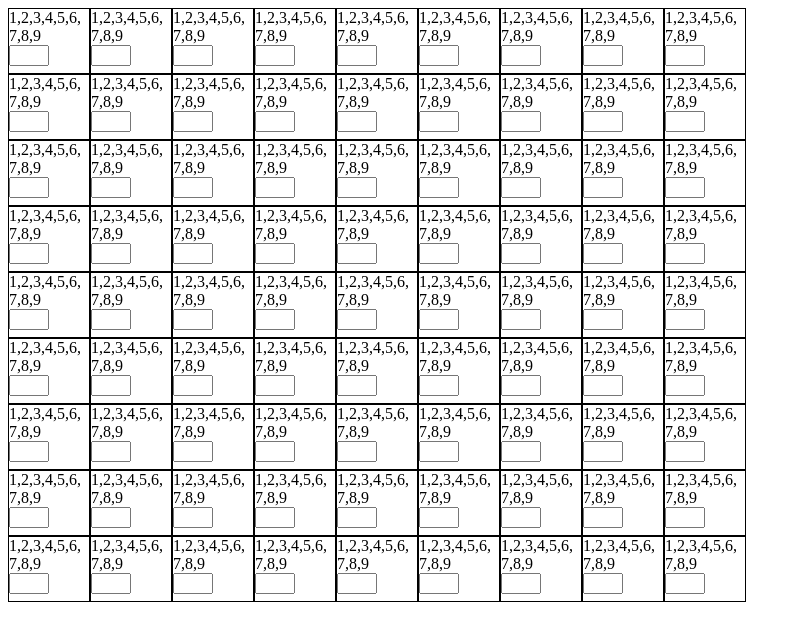
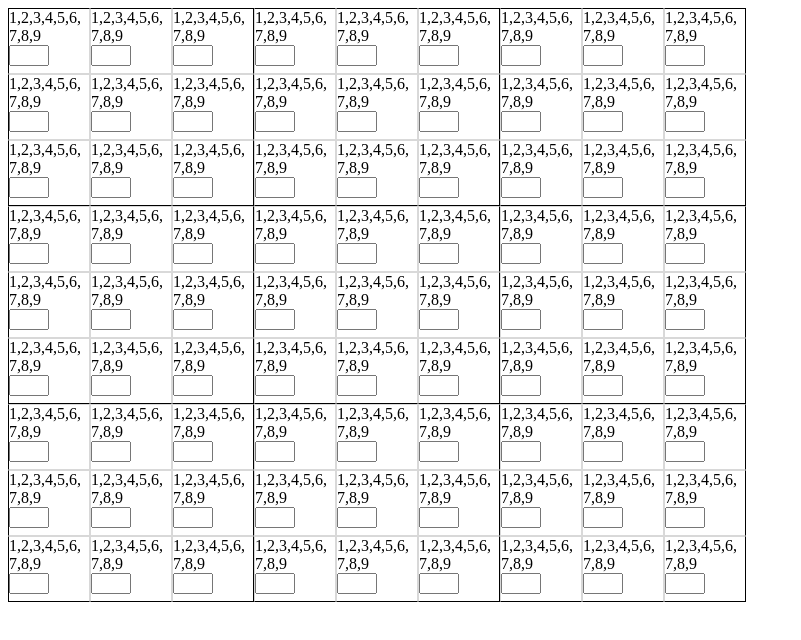
Before and after one commit to PaulDMooney/sudoku-solver, an Angular app: page /solver in a window 1280 px wide. Shown: the top 640 px of the page, without its empty margins (0-801 px from the left). Built offline with nearby package versions, Linux system fonts and the light colour scheme.

Commit message:
Tabstop fix. Better styling.

```diff
--- a/src/app/solver/basic-sudoku-solver-form/basic-sudoku-solver-form.component.html
+++ b/src/app/solver/basic-sudoku-solver-form/basic-sudoku-solver-form.component.html
@@ -1,7 +1,7 @@
 <div class="board">
-  <div *ngFor="let column of board?.grid; let columnNumber = index" class="column">
+  <div *ngFor="let row of board?.grid; let rowNumber = index" class="row">
 
-    <span *ngFor="let cell of column; let rowNumber = index" class="cell">
+    <span *ngFor="let cell of row; let columnNumber = index" class="cell">
       <app-sudoku-solver-input-cell [cell]="cell" [cellRow]="rowNumber" [cellColumn]="columnNumber"></app-sudoku-solver-input-cell>
     </span>
   </div>
--- a/src/app/solver/basic-sudoku-solver-form/basic-sudoku-solver-form.component.scss
+++ b/src/app/solver/basic-sudoku-solver-form/basic-sudoku-solver-form.component.scss
@@ -1,12 +1,42 @@
 .board {
   display: flex;
+  flex-direction: column;
+}
+.row {
+  display: inline-flex;
   flex-direction: row;
-}
-.column {
-  display: inline-flex;
-  flex-direction: column;
 }
 
 ::ng-deep .cell input {
   width: 2rem;
 }
+
+.row {
+  .cell {
+    border: 1px solid rgba(0,0,0,0.15);
+    &:last-child {
+      border-right:1px solid rgba(0,0,0,1);;
+    }
+    &:first-child {
+      border-left: 1px solid rgba(0,0,0,1);;
+    }
+  }
+  &:first-child {
+    .cell {
+      border-top: 1px solid rgba(0,0,0,1);
+    }
+  }
+  &:last-child {
+    .cell {
+      border-bottom: 1px solid rgba(0,0,0,1);;
+    }
+  }
+  &:nth-child(3n) {
+    .cell {
+      border-bottom: 1px solid rgba(0,0,0,1);;
+    }
+  }
+  .cell:nth-child(3n) {
+    border-right: 1px solid rgba(0,0,0,1);;
+  }
+}
--- /dev/null
+++ b/src/app/solver/sudoku-solver-input-cell/sudoku-solver-input-cell.component.scss
@@ -0,0 +1,29 @@
+.cell-container {
+  // border: 1px solid;
+  width: 5rem;
+  height: 4rem;
+  // &:first-child{
+  //   border-left: 1px solid;
+  // }
+  // &:last-child {
+  //   border-right: 1px solid;
+  // }
+}
+
+ul.options-list {
+  padding-left:0;
+  margin:0;
+  display: flex;
+  flex-direction: row;
+  flex-wrap:wrap;
+  list-style-type: none;
+
+}
+
+ul.options-list li:not(:last-child)::after {
+  content: ','
+}
+
+.validation-error {
+  background-color: rgba(255,0,0,0.5);
+}
--- a/src/app/solver/sudoku-solver-input-cell/sudoku-solver-input-cell.component.ts
+++ b/src/app/solver/sudoku-solver-input-cell/sudoku-solver-input-cell.component.ts
@@ -25,25 +25,7 @@ import { bindCallback } from 'rxjs';
       </ng-template>
     </div>
   `,
-  styles: [
-    `.cell-container {
-    border: 1px solid;
-    width: 5rem;
-    height: 4rem;
-  }`,
-  `ul.options-list {
-    padding-left:0;
-    margin:0;
-    display: flex;
-    flex-direction: row;
-    flex-wrap:wrap;
-    list-style-type: none;
-
-  }`,
-  `ul.options-list li:not(:last-child)::after {
-    content: ','
-  }`
-]
+  styleUrls: ['./sudoku-solver-input-cell.component.scss']
 })
 export class SudokuSolverInputCellComponent implements OnInit, OnChanges {
 
--- a/src/app/sudoku-structure/cell-container.ts
+++ b/src/app/sudoku-structure/cell-container.ts
@@ -55,25 +55,62 @@ function changeOtherCellOptions(status: CellStatus, otherCells: Cell[]) {
 function subscribeToOptionsChangeEvent(cell: Cell, allCells: Cell[]) {
 
   cell.optionsChange.subscribe(() => {
-    const allCellsByOptionsMap = mapCellsByOptions(allCells);
+    const unsolvedCells = allCells.filter(value => !value.currentValue);
+    matchCellsWithLikeOptions(unsolvedCells);
+    deriveCellsWithUniqueOptions(unsolvedCells);
+  });
+
+}
+
+function deriveCellsWithUniqueOptions(cells: Cell[]) {
+  const allCellsByOptionValueMap = mapCellsByOptionValue(cells);
+  for (const entry of allCellsByOptionValueMap.entries()) {
+    if (entry[1].length === 1) {
+      cells.forEach(cell => {
+        if (cell !== entry[1][0]) {
+          cell.setValueAndOrigin(entry[0], ValueOriginType.DERIVED);
+        }
+      });
+    }
+  }
+
+}
+
+function matchCellsWithLikeOptions(unsolvedCells: Cell[]) {
+  const allCellsByOptionsMap = mapCellsByOptions(unsolvedCells);
   const cellsWithLikeOptions = extractGroupsOfMatchingOptions(allCellsByOptionsMap.values());
   cellsWithLikeOptions.forEach(likeCells => {
     const options = likeCells[0].currentOptions;
-      const otherCells = allCells.filter(value => !likeCells.includes(value));
+    const otherCells = unsolvedCells.filter(value => !likeCells.includes(value));
     otherCells.forEach(otherCell => {
       options.forEach(option => {
         otherCell.eliminateOption(option);
       });
     });
   });
+}
+
+function mapCellsByOptionValue(cells: Cell[]): Map<number, Cell[]> {
+  const cellsByOptionValueMap = new Map<number, Cell[]>();
+  cells.forEach(cell => {
+    cell.currentOptions.forEach(optionValue => {
+      if (!cellsByOptionValueMap.has(optionValue)) {
+        cellsByOptionValueMap.set(optionValue, []);
+      }
+      cellsByOptionValueMap.get(optionValue).push(cell);
     });
-
+  });
+  return cellsByOptionValueMap;
 }
 
 function mapCellsByOptions(cells: Cell[]) {
   const cellsByOptionsMap = new Map<string, Cell[]>();
   cells.forEach(cell => {
 
+    // TODO: Redundant?
+    if (cell.currentValue) {
+      return;
+    }
     // For this to work, options need to be ordered.
     const optionsKey = cell.currentOptions.toString();
     if (!cellsByOptionsMap.has(optionsKey)) {
--- a/src/app/sudoku-structure/cell.ts
+++ b/src/app/sudoku-structure/cell.ts
@@ -90,7 +90,7 @@ export class Cell {
     this._unsetValue();
   }
 
-  private setValueAndOrigin(explicitValue: number, valueOrigin: ValueOriginType): void {
+  setValueAndOrigin(explicitValue: number, valueOrigin: ValueOriginType): void {
 
     // Validate that the value was an available option.
     if (!this.canSetValue(explicitValue)) {
```
Also changed, not shown: 1 other file (tests, documents, lock files or other folders). Lines whose indentation alone changed are shown as unchanged.
